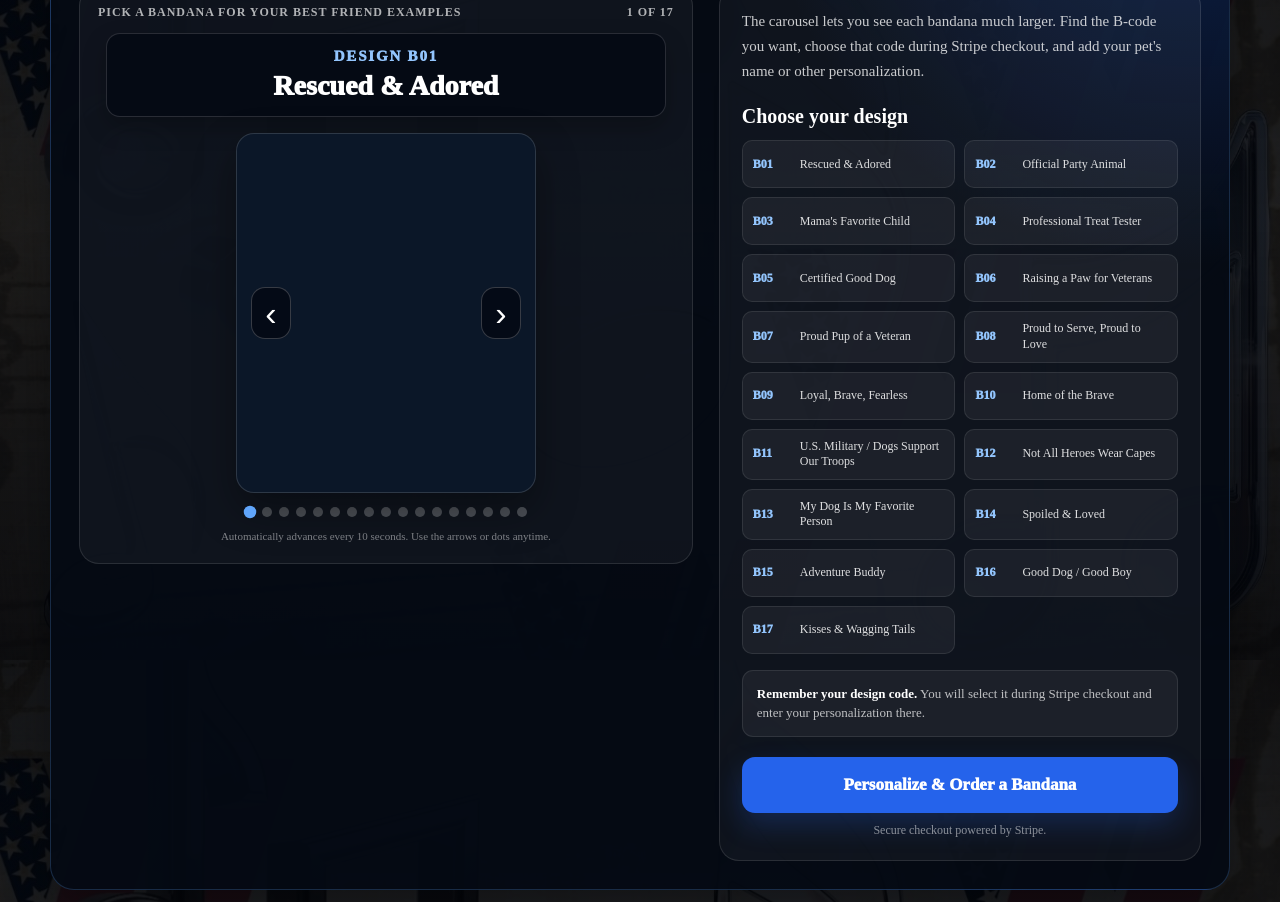
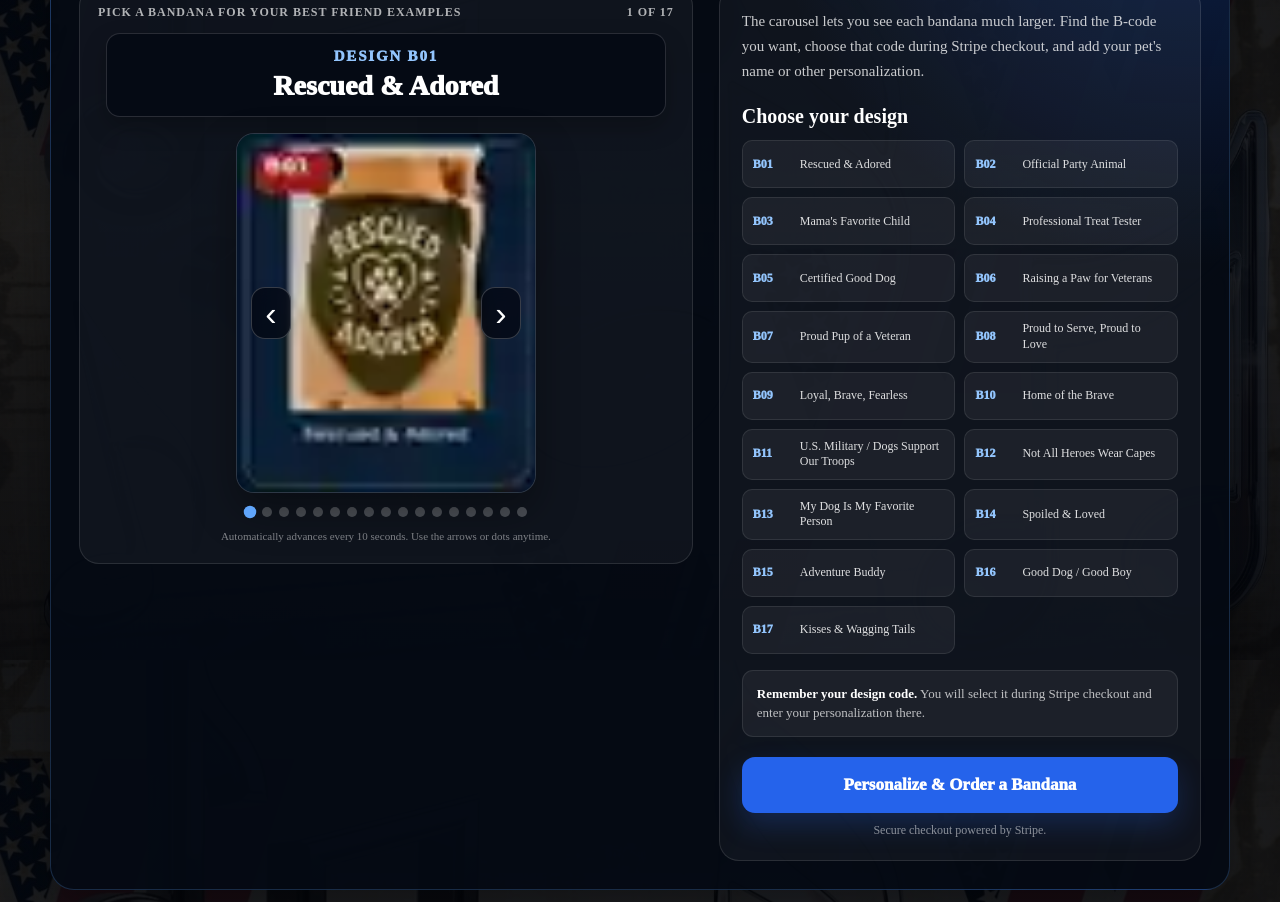
Before and after one commit to bigstock2001/veteranvoiceradio, a Next.js app: page /shop in a window 1280 px wide. Shown: the part 1740-2642 px from the top of the page. Built offline with nearby package versions, Linux system fonts and the light colour scheme.

Commit message:
Restore working bandana carousel images (#4)

```diff
--- a/app/shop/ShopCarousel.jsx
+++ b/app/shop/ShopCarousel.jsx
@@ -2,7 +2,7 @@
 
 import { useEffect, useState } from "react";
 
-export default function ShopCarousel({ designs, columns, rows, label, stageAspect }) {
+export default function ShopCarousel({ image, designs, columns, rows, label, stageAspect }) {
   const [index, setIndex] = useState(0);
   const total = designs.length;
   const isBandana = columns === 4 && rows === 5;
@@ -17,7 +17,8 @@ export default function ShopCarousel({ designs, columns, rows, label, stageAspec
   }, [total]);
 
   const [code, name] = designs[index];
-  const designImage = isBandana ? `/shop/bandana/${code}.svg` : `/shop/wall/${code}.avif`;
+  const col = index % columns;
+  const row = Math.floor(index / columns);
   const previous = () => setIndex((current) => (current - 1 + total) % total);
   const next = () => setIndex((current) => (current + 1) % total);
 
@@ -53,8 +54,28 @@ export default function ShopCarousel({ designs, columns, rows, label, stageAspec
         className="shopCarouselStage"
         style={{ aspectRatio: resolvedAspect, width: "100%", maxWidth: `${maxStageWidth}px`, margin: "0 auto" }}
       >
+        {isBandana ? (
           <img
-          src={designImage}
+            className="shopCarouselSprite"
+            src={image}
+            alt={`${code} — ${name}`}
+            draggable="false"
+            style={{
+              position: "absolute",
+              display: "block",
+              maxWidth: "none",
+              width: `${columns * 100}%`,
+              height: `${rows * 100}%`,
+              left: `-${col * 100}%`,
+              top: `-${row * 100}%`,
+              objectFit: "fill",
+              transition: "left .55s ease, top .55s ease",
+              userSelect: "none",
+            }}
+          />
+        ) : (
+          <img
+            src={`/shop/wall/${code}.avif`}
             alt={`${code} — ${name}`}
             draggable="false"
             style={{
@@ -67,6 +88,7 @@ export default function ShopCarousel({ designs, columns, rows, label, stageAspec
               userSelect: "none",
             }}
           />
+        )}
 
         <button type="button" className="shopCarouselArrow shopCarouselPrev" onClick={previous} aria-label="Previous design" style={{ width: 40, height: 52, fontSize: 34 }}>‹</button>
         <button type="button" className="shopCarouselArrow shopCarouselNext" onClick={next} aria-label="Next design" style={{ width: 40, height: 52, fontSize: 34 }}>›</button>
```
Lines whose indentation alone changed are shown as unchanged.
